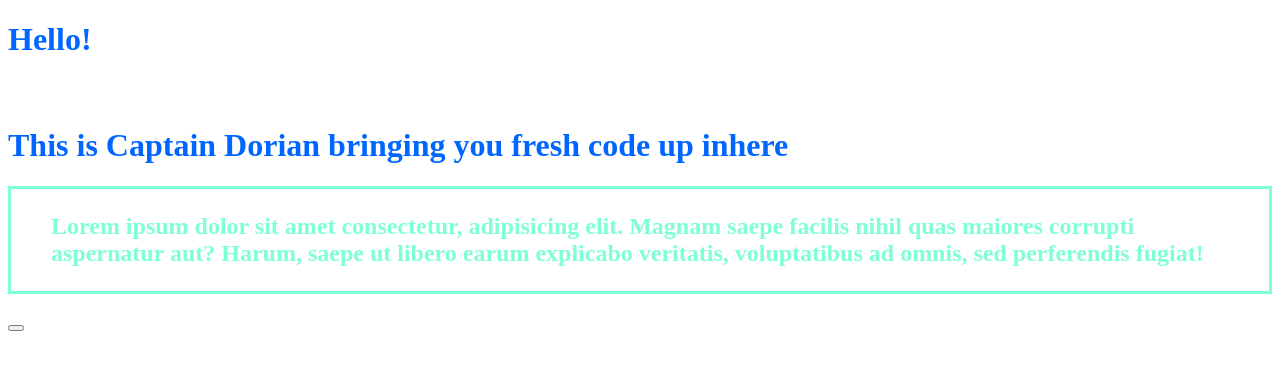
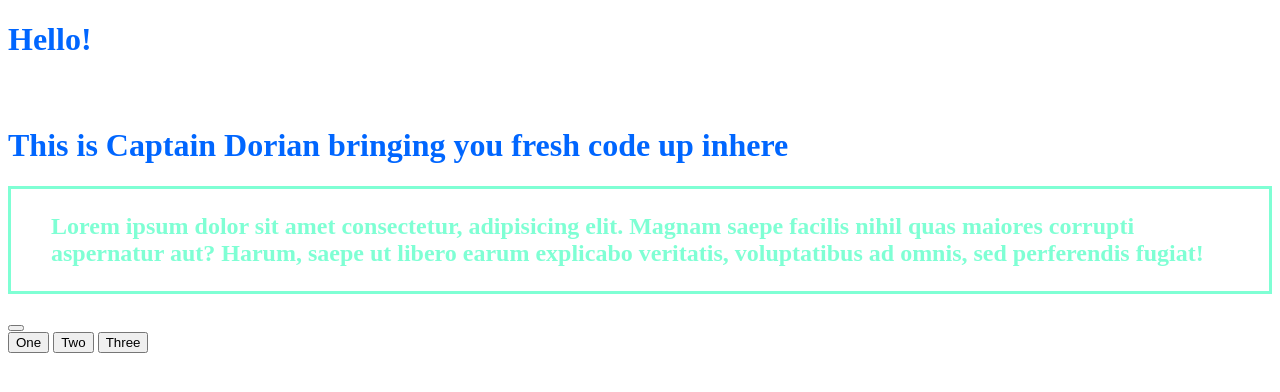
Before and after one commit to dorianbuck/dorianbuck.github.io, a plain HTML site: page index.html in a window 1280 px wide. Drawn offline with Linux system fonts and the light colour scheme.

Commit message:
progress

```diff
--- a/index.html
+++ b/index.html
@@ -16,5 +16,10 @@
     <div></div>
     <div><button type="button" alt="Click me!"></button></div>
     <div></div>
+    <div class="ui three buttons">
+        <button class="ui active button">One</button>
+        <button class="ui button">Two</button>
+        <button class="ui button">Three</button>
+      </div>
 </body>
 </html>
--- a/style.css
+++ b/style.css
@@ -6,3 +6,6 @@
       color: aquamarine;
       border-style: solid;
   }
+  div {
+
+  }
```
